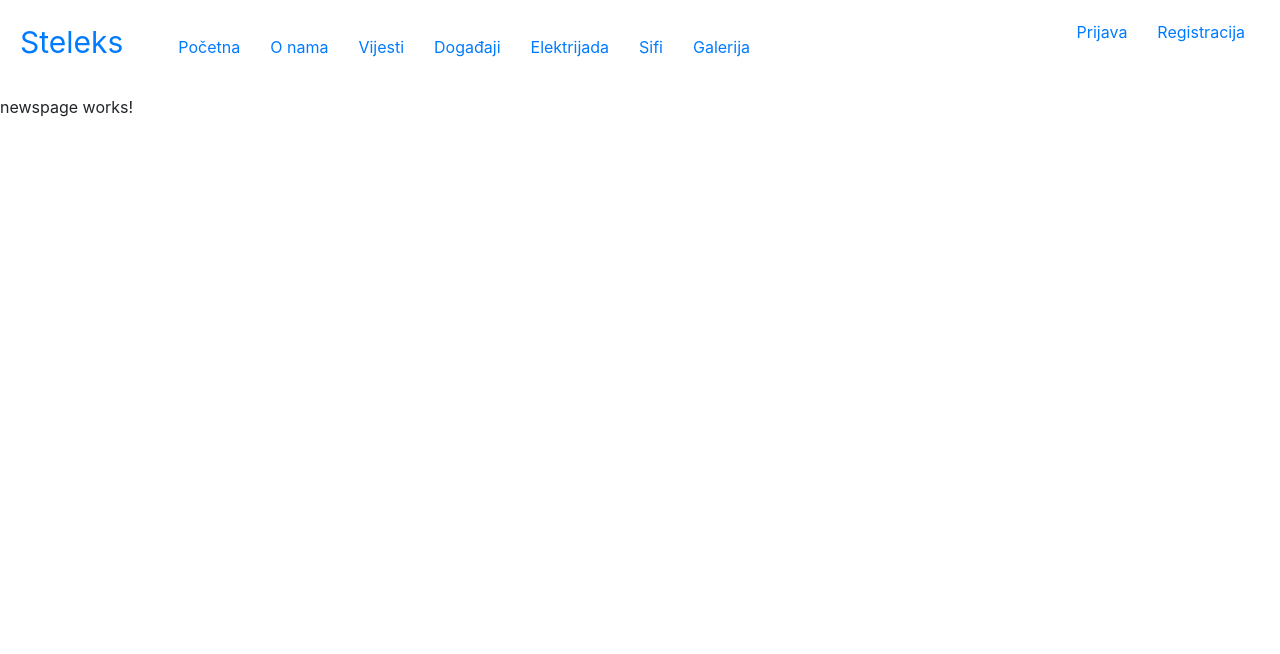
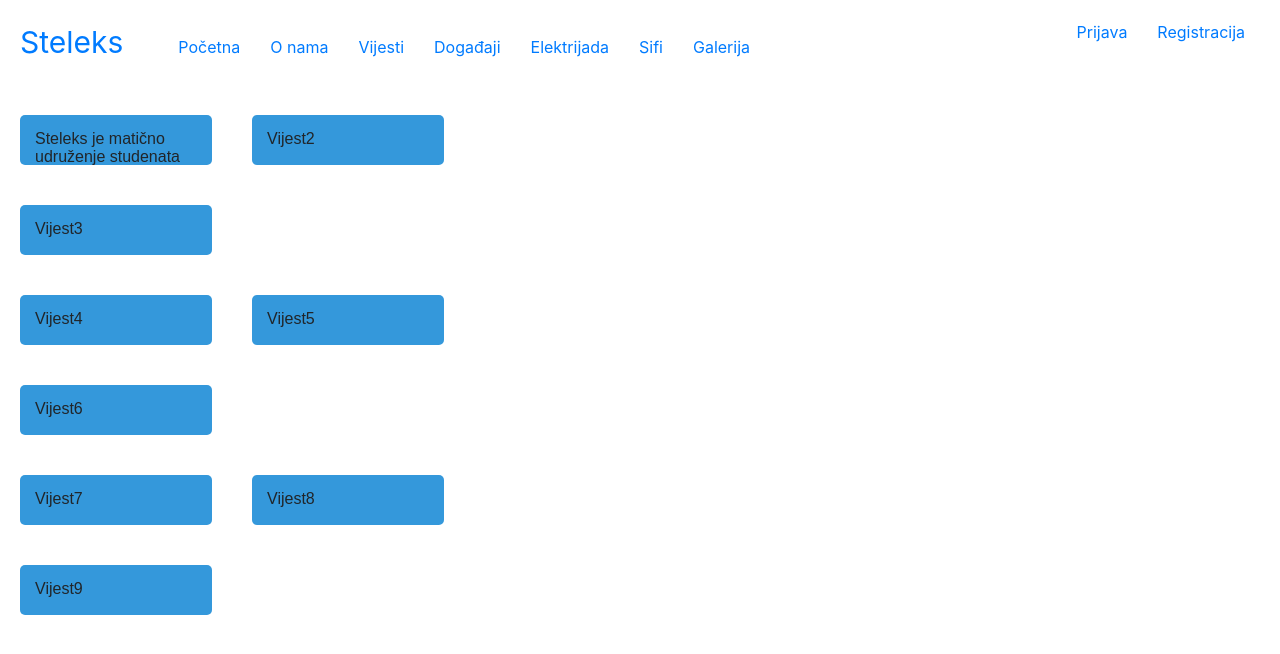
Before and after one commit to D-jeme/steleksfrontend, an Angular app: page /news in a window 1280 px wide. Shown: the top 654 px of the page. Built offline with nearby package versions, Linux system fonts and the light colour scheme.

Commit message:
vijesti volume1

```diff
--- a/src/app/components/newspage/newspage.component.css
+++ b/src/app/components/newspage/newspage.component.css
@@ -0,0 +1,43 @@
+.fds{
+	float: left;
+	width: 30%;
+	height: 50px;
+	padding: 15px;
+	margin: 20px;
+	overflow: hidden;
+  border-radius: 5px;
+	background-color:  #3498DB;
+}
+.fds:focus{
+	width:32%;
+	height:100px;
+	margin: 0px;
+	border: 6px solid #52B5D5;
+	 -moz-box-shadow:0px 0px 50px 0px #000000;
+  -webkit-box-shadow:0px 0px 50px 0px #000000;
+  box-shadow:0px 0px 50px 0px #000000;
+    -webkit-border-top-left-radius: 10px;
+  -webkit-border-top-right-radius: 10px;
+ overflow: hidden;
+  border-top-left-radius: 10px;
+  border-top-right-radius: 10px;
+}
+
+.komentari{
+	float: left;
+	width: 100%;
+}
+.komentari1{
+	float: left;
+	width: 100%;
+
+}
+.komentari2{
+	float: left;
+	width: 100%;
+
+}
+#vijesti{
+float: left;
+width: 50%;
+}
--- a/src/app/components/newspage/newspage.component.html
+++ b/src/app/components/newspage/newspage.component.html
@@ -1,3 +1,69 @@
-<p>
-  newspage works!
-</p>
+<!DOCTYPE html>
+<html>
+<head>
+	<title>VIJESTI</title>
+</head>
+
+<div id=vijesti >
+<div class="komentari" >
+			<div class=fds >
+				<p>
+					Steleks je matično udruženje studenata Elektrotehničkog fakulteta u Sarajevu.
+Osnovan je 22.11. 1968 godine kao udruženje građana.
+Stvoren je da bi pomogao studentima pri ostvarivanju njihovih osnovnih prava tokom studija.
+U okviru Steleksa organizovane su razne aktivnosti edukativnog, kulturnog i sportskog sadržaja.
+				</p>
+			</div>
+			<div class=fds>
+				<p>
+					Vijest2
+				</p>
+			</div>
+			<div class=fds>
+				<p>
+					Vijest3
+				</p>
+
+			</div>
+</div>
+	<div class="komentari1">
+		<div class=fds>
+				<p>
+					Vijest4
+				</p>
+	    </div>
+	    <div class=fds>
+				<p>
+					Vijest5
+				</p>
+				</div>
+				<div class=fds>
+				<p>
+					Vijest6
+				</p>
+			</div>
+
+		</div>
+	<div class="komentari2">
+		<div class=fds>
+				<p>
+					Vijest7
+				</p>
+	    </div>
+	    <div class=fds>
+				<p>
+					Vijest8
+				</p>
+				</div>
+				<div class=fds>
+				<p>
+					Vijest9
+				</p>
+			</div>
+
+		</div>
+</div>
+<body>
+
+</body>
+</html>
```
